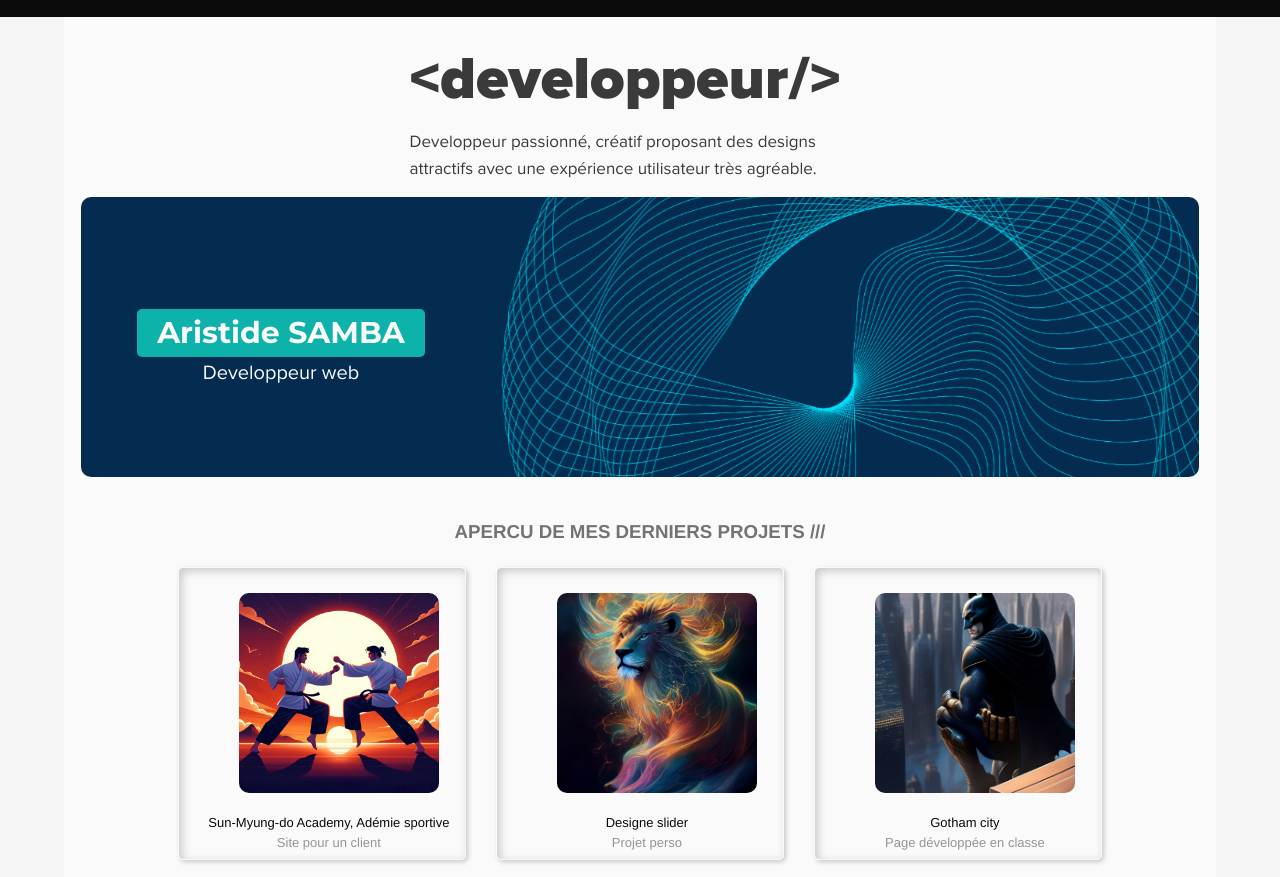
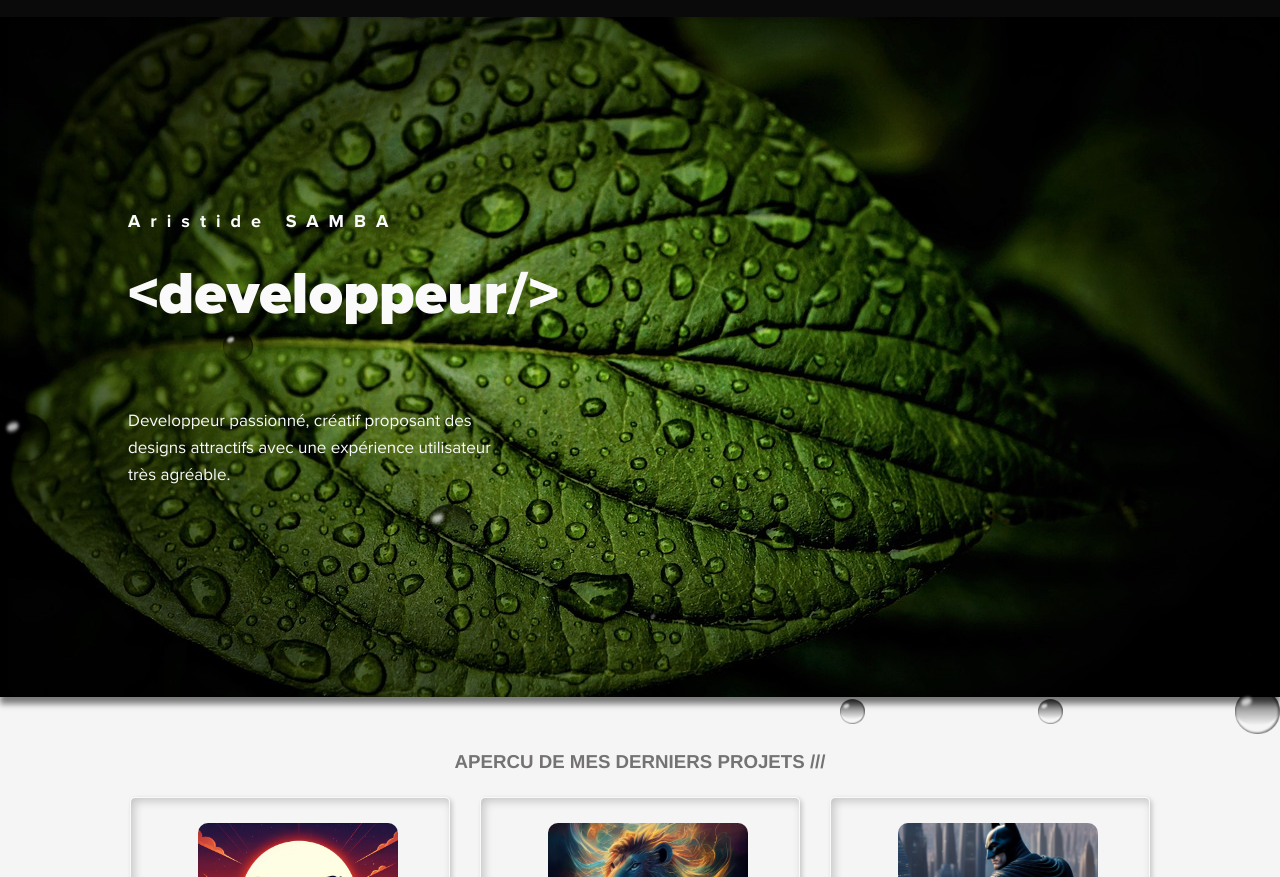
Before and after one commit to AristideSamba/portfolio-aristide, a plain HTML site: page index.html in a window 1280 px wide. Shown: the part 73-950 px from the top of the page. Drawn offline with Linux system fonts and the light colour scheme.

Commit message:
Modification de l'ecran d'accueil et ajout des bulles

```diff
--- a/css/theme.css
+++ b/css/theme.css
@@ -131,96 +131,124 @@ header .contact-icons-burgermenu{
 
 
 /* The main */
-main{
-    background-color: var(--font-color);
-    margin: 0 5%;
-}
+
 /*My title*/
 .my-title{
-    margin: 15px 30%;
+    width: 100%;
+    height: 85vh;
+    background-image: url(../asset/water-4267390_1920.jpg);
+    background-size: cover;
+    background-repeat: no-repeat;
+    background-position: center;
+    overflow: hidden;
+    box-shadow: 0px 7px 6px rgba(0,0,0, 0.5), 3px 3px 5px rgba(0,0,0, 0.2)inset ;
 }
 .my-title h1{
+    position: absolute;
+    top: 35%;
+    left: 10%;
+    font-family: 'Proxima Nova Rg', serif;
+    font-size: 1.8rem;
+    color: #FAFAFA;
+    letter-spacing: 1rem;
+}
+.my-title h2{
+    position: absolute;
+    top: 40%;
+    left: 10%;
     font-family: 'Proxima Nova Bl', serif;
     font-size: 6rem;
-    color: #3a3a3a;
+    color: #FAFAFA;
 }
 .my-title p{
+    position: absolute;
+    width: 30%;
+    top: 60%;
+    left: 10%;
     font-family: 'Proxima Nova Rg', serif;
     font-weight: 400;
-    color: #3a3a3a;
+    color: #FAFAFA;
     font-size: 1.7rem;
 }
-/* My banner*/
-.banner-aristide{
-    position: relative;
-    margin: 0 auto;
-    width: 97%;
-    background-color: var(--font-color);
-    overflow: hidden;
-    border-radius: 10px;
-    border: none;
-    margin-bottom: 40px;
+.my-title .bulles{
+    position: absolute;
+    width: 100%;
+    bottom: -10px;
+    display: flex;
+    align-items: center;
+    justify-content: space-between;
 }
-/*Style et mouvement de la bannière*/
-.banner-aristide img{
-    width: 100%;
-    border-radius: 10px;
-    background-image: url(../asset/banniere.png);
-    background-size: cover;
-    animation: pulse 10s infinite;
+.my-title .bulles img{
+    width: 50px;
+    animation: bulle 7s linear infinite;
 }
-@keyframes pulse{
+/*Animation des bulles*/
+@keyframes bulle {
     0%{
-        transform: translateX(0) scale(1);
+        transform: translateY(0);
+        opacity: 0;
     }
-    50%{
-        transform: translateX(20px) scale(1.1);
+    30%{
+        opacity: 1;
+    }
+    70%{
+        opacity: 1;
     }
     100%{
-        transform: translateX(0) scale(1)
+        transform: translateY(-80vh);
+        opacity: 0;
     }
 }
-.banner .presentation{
-    position: absolute;
-    top: 40%;
-    left: 5%;
+/*Delay des bulles*/
+.bulles img:nth-child(1){
+    animation-delay: 2s;
 }
-.banner .presentation h2{
-    color: #FAFAFA;
-    font-family: "Montserrat", serif;
-    font-size: 3rem;
-    padding: 0 20px;
-    background-color: #0db2aa;
-    border-radius: 5px;
+.bulles img:nth-child(2){
+    animation-delay: 1s;
+    width: 30px;
 }
-.banner .presentation p{
-    color: #FAFAFA;
-    font-family: 'Proxima Nova Rg', serif;
-    font-size: 2rem;
-    text-align: center;
+.bulles img:nth-child(3){
+    animation-delay: 3s;
+}
+.bulles img:nth-child(4){
+    animation-delay: 4s;
+    width: 20px;
+}
+.bulles img:nth-child(5){
+    animation-delay: 7s;
+    width: 25px;
+}
+.bulles img:nth-child(6){
+    animation-delay: 6s;
+    width: 25px;
+}
+.bulles img:nth-child(7){
+    animation-delay: 6s;
+    width: 45px;
 }
 
-/* Third section */
-.section-three{
+
+/* Deuxième section */
+.section-two{
     text-align: center;
     font-family: "Unica77-LL-TT", Helvetica, Arial, sans-serif;
     color: var(--hover-color);
-    margin-bottom: 20px;
+    margin: 50px 0;
 }
-.section-three h3{
+.section-two h3{
     text-align: center;
     margin-bottom: 20px;
 
 }
-.section-three .apercu-projets{
+.section-two .apercu-projets{
     display: grid;
     grid-template-columns: 25% 25% 25%;
     gap: 30px;
     justify-content: center;
 }
-.section-three .apercu-projets .contenu-1,
-.section-three .apercu-projets .contenu-2,
-.section-three .apercu-projets .contenu-3{
+.section-two .apercu-projets .contenu-1,
+.section-two .apercu-projets .contenu-2,
+.section-two .apercu-projets .contenu-3{
     display: flex;
     flex-direction: column;
     border: solid 1px #FAFAFA;
@@ -230,7 +258,7 @@ main{
     background-color: var(--main-color);
     box-shadow: 2px 2px 5px rgba(0,0,0, 0.2), 3px 3px 10px rgba(0,0,0, 0.2)inset ;
 }
-.section-three .apercu-projets .img-contenu{
+.section-two .apercu-projets .img-contenu{
     width: 200px;
     height: 200px;
     margin-top: 20px;
@@ -238,15 +266,15 @@ main{
     margin-left: 20%;
 }
 
-.section-three .apercu-projets .img-contenu img{
+.section-two .apercu-projets .img-contenu img{
     width: 100%;
     height: 100%;
     object-fit: cover;
     border-radius: 10px;
 }
-.section-three .apercu-projets .contenu-1 h4,
-.section-three .apercu-projets .contenu-2 h4,
-.section-three .apercu-projets .contenu-3 h4{
+.section-two .apercu-projets .contenu-1 h4,
+.section-two .apercu-projets .contenu-2 h4,
+.section-two .apercu-projets .contenu-3 h4{
     font-size: 1.3rem;
     font-weight: 400;
     color: var(--header-bgcolor);
@@ -343,7 +371,7 @@ footer .navbar a:hover{
         height: 60vh;
         background-color: #242423;
         left: 0;
-        top: 70px;
+        top: 90px;
         display: flex;
         flex-direction: column;
         justify-content: center;
@@ -392,10 +420,10 @@ footer .navbar a:hover{
         display: none;
     }
     /*Section trois*/
-    .section-three h3{
+    .section-two h3{
         font-size: 1.5rem;
     }
-    .section-three .apercu-projets{
+    .section-two .apercu-projets{
         display: flex;
         flex-direction: column;
         gap: 30px;
@@ -404,9 +432,7 @@ footer .navbar a:hover{
 /*Ecran de moins de 500px*/
 @media screen and (max-width: 500px){
     /* The main */
-main{
-    margin: 0 1%;
-}
+
     header .navbar{
         height: 50vh;
     }
@@ -415,34 +441,21 @@ main{
     }
     /*First Section*/
     .my-title h1{
+        font-size: 1.5rem;
+    }
+    .my-title h2{
         font-size: 3.5rem;
     }
     .my-title p{
-        font-size: 1.2rem;
+        top: 50%;
+        font-size: 1.5rem;
+        width: 60%;
     }
-    .my-title{
-        width: 70%;
-        margin: 20px 15%;
-    }
-    /* My banner*/
-.banner-aristide{
-    width: 97%;
-    }
-    .banner-aristide img{
-        width: 100%;
-        height: 110px;
-    }
-    .banner .presentation h2{
-        font-size: 2rem;
-        padding: 0 10px;
-    }
-    .banner .presentation p{
-        font-size: 1.2rem;
-    }
+
      /*Section3*/
-     .section-three .apercu-projets .contenu-1,
-     .section-three .apercu-projets .contenu-2,
-     .section-three .apercu-projets .contenu-3{
+     .section-two .apercu-projets .contenu-1,
+     .section-two .apercu-projets .contenu-2,
+     .section-two .apercu-projets .contenu-3{
          margin-right: 30px;
          margin-left: 30px;
      }
--- a/index.html
+++ b/index.html
@@ -74,31 +74,24 @@
     <main>
         <!-- First section -->
         <section class="my-title">
-            <a href="#">
-                <h1>&lt;developpeur/&gt;</h1>
+                <h1>Aristide SAMBA</h1>
+                <h2>&lt;developpeur/&gt;</h2>
                 <p>
                     Developpeur passionné, créatif proposant des designs attractifs avec une expérience utilisateur très agréable.
                 </p>
-            </a>
+                <div class="bulles">
+                    <img src="./asset/bubble1.png" alt="">
+                    <img src="./asset/bubble1.png" alt="">
+                    <img src="./asset/bubble1.png" alt="">
+                    <img src="./asset/bubble1.png" alt="">
+                    <img src="./asset/bubble1.png" alt="">
+                    <img src="./asset/bubble1.png" alt="">
+                    <img src="./asset/bubble1.png" alt="">
+                </div>
         </section>
-        <!-- Banner section -->
-        <section class="banner">
-            <figure class="banner-aristide">
-                <figcaption>
-                    <a href="#">
-                        <img src="./asset/banniere.png" alt="Banière du portfolio">
-                    </a>
-                </figcaption>
-                <div class="presentation">
-                    <a href="#">
-                        <h2>Aristide SAMBA</h2>
-                        <p>Developpeur web</p>
-                    </a>
-                </div>
-            </figure>
-        </section>
-        <!-- Third section -->
-        <section class="section-three">
+
+        <!-- Second section -->
+        <section class="section-two">
             <h3>APERCU DE MES DERNIERS PROJETS ///</h3>
             <div class="apercu-projets">
                 <div class="contenu-1">
```
Also changed, not shown: asset/background.png (added), asset/bubble.png (added), asset/bubble1.png (added), asset/water-4267390_1920.jpg (added).
